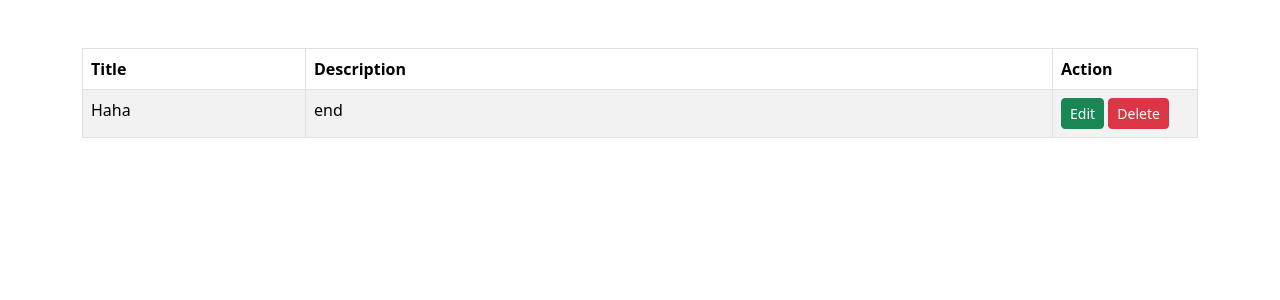
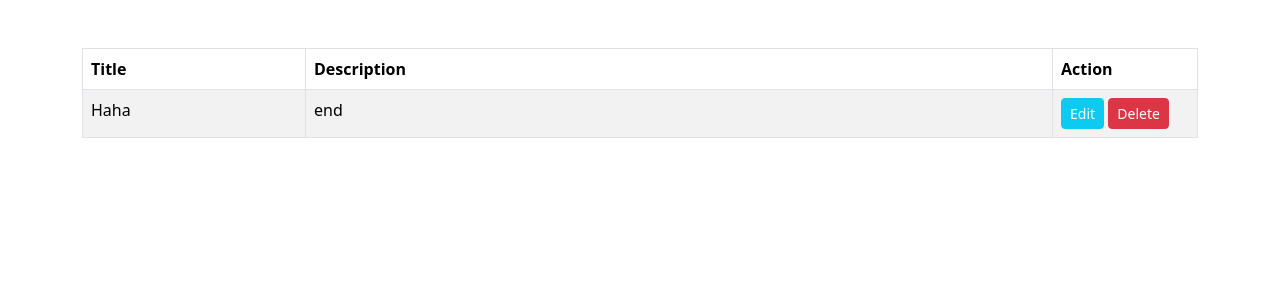
Before and after one commit to ha-196120/php_todolist, a PHP site: page /list.php in a window 1280 px wide. Shown: the part 56-356 px from the top of the page. Run offline with PHP 8.4, Linux system fonts and the light colour scheme; data comes from the database, SQL or seed files in the repository.

Commit message:
Button Color Change

```diff
--- a/index.php
+++ b/index.php
@@ -17,7 +17,7 @@
                         <textarea name="description" id="description" class="form-control" rows="5"></textarea>
                     </div>
 
-                    <button type="submit" class="btn btn-danger">Submit</button>
+                    <button type="submit" class="btn btn-dark">Submit</button>
                 </form>
 
 
--- a/list.php
+++ b/list.php
@@ -34,9 +34,9 @@ $todos = $statement->fetchAll();
                     <td><?php echo $todo->description; ?></td>
 
                     <td>
-                        <a href="edit.php?id=<?php echo $todo->id ?>" class="btn btn-success btn-sm">Edit</a>
+                        <a href="edit.php?id=<?php echo $todo->id ?>" class="btn btn-info btn-sm text-white">Edit</a>
 
-                        <a href="delete.php?id=<?php echo $todo->id ?>" class="btn btn-danger btn-sm">Delete</a>
+                        <a href="delete.php?id=<?php echo $todo->id ?>" class="btn btn-danger btn-sm text-white">Delete</a>
                     </td>
                 </tr>
                 <?php endforeach; ?>
```
